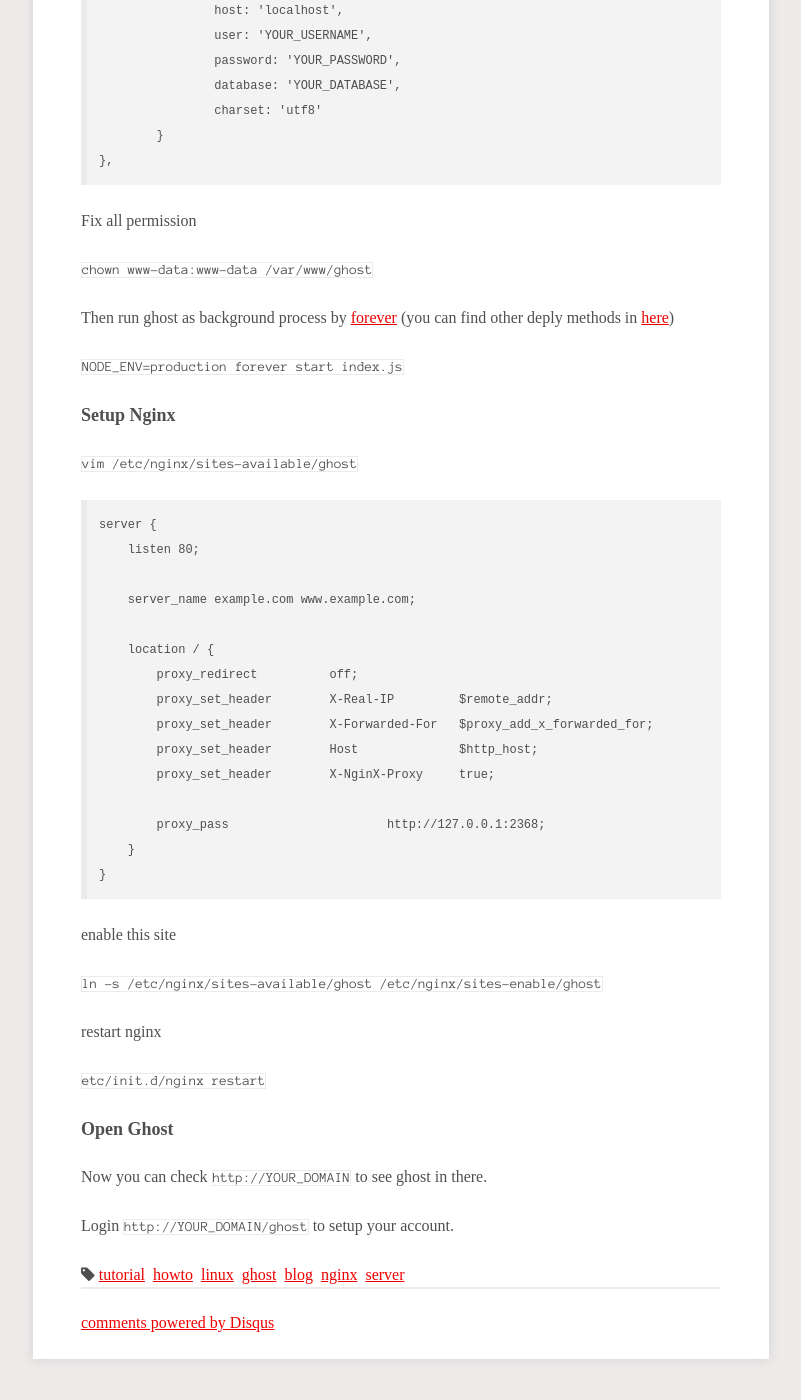
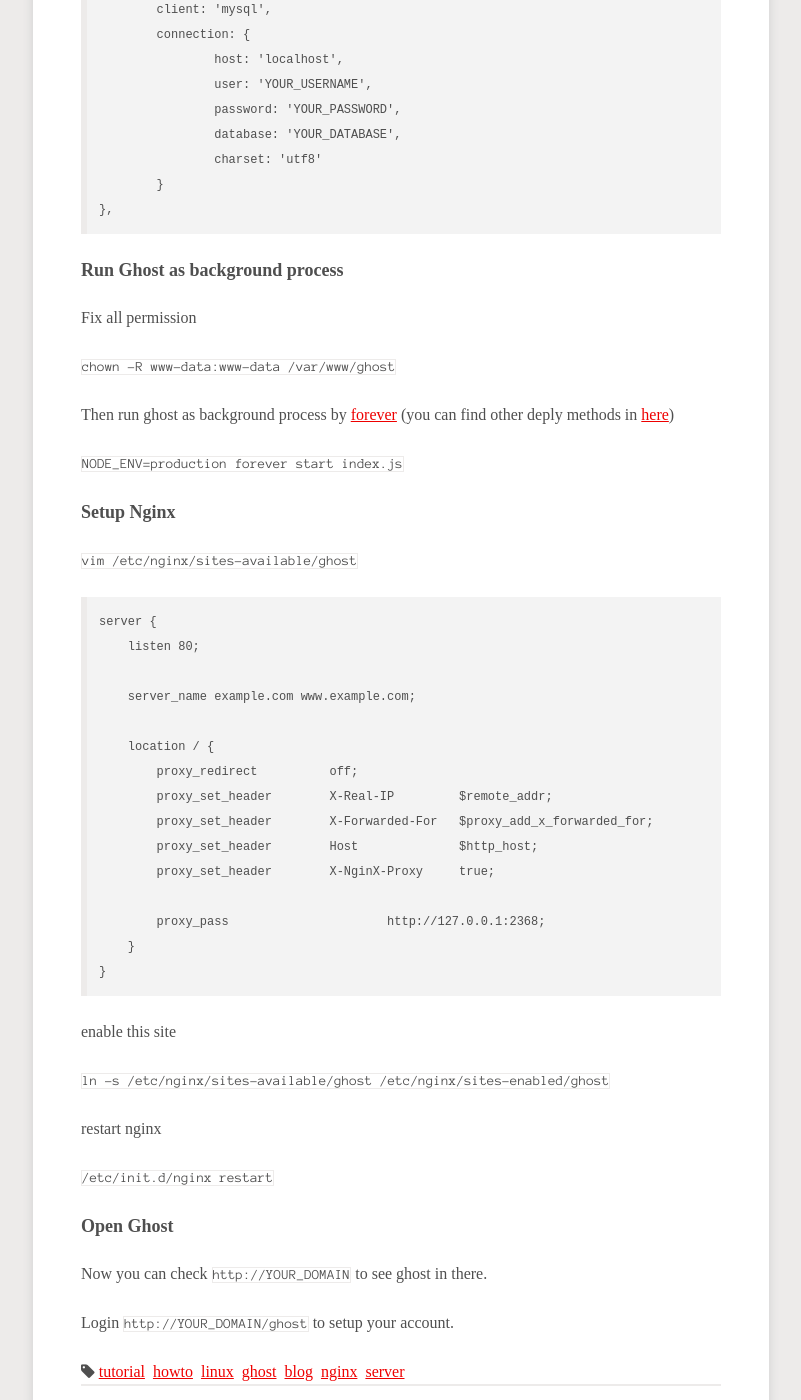
Before and after one commit to imdecoder/imdecoder.github.io, a Jekyll site: the page built from _posts/2014/2014-09-24-install-ghost-nginx-mysql-linux.md, in a window 1280 px wide and 1400 px high, scrolled down 2404 px. Shown: the whole window, without its empty margins (239-1040 px from the left). Built offline with Jekyll 4.4.1, drawn with Linux system fonts in a browser that asks for light colours; nearby versions of some CDN libraries; some web fonts are replaced; Markdown is read by kramdown in place of the engine named in the settings; comment, search, counter and statistics services are not loaded; some of the changed text lies outside the part shown.

Commit message:
update post

````diff
--- a/_posts/2014/2014-09-24-install-ghost-nginx-mysql-linux.md
+++ b/_posts/2014/2014-09-24-install-ghost-nginx-mysql-linux.md
@@ -127,9 +129,12 @@
 },
 ```
 
+
+###Run Ghost as background process
+
 Fix all permission
 
-`chown www-data:www-data /var/www/ghost`
+`chown -R www-data:www-data /var/www/ghost`
 
 Then run ghost as background process by [forever](6) (you can find other deply methods in [here](7))
 
@@ -159,11 +164,11 @@
 
 enable this site
 
-`ln -s /etc/nginx/sites-available/ghost /etc/nginx/sites-enable/ghost`
+`ln -s /etc/nginx/sites-available/ghost /etc/nginx/sites-enabled/ghost`
 
 restart nginx
 
-`etc/init.d/nginx restart`
+`/etc/init.d/nginx restart`
 
 ###Open Ghost
 
````
Also changed, not shown: other parts of _posts/2014/2014-09-24-install-ghost-nginx-mysql-linux.md (+3 -1 lines).
